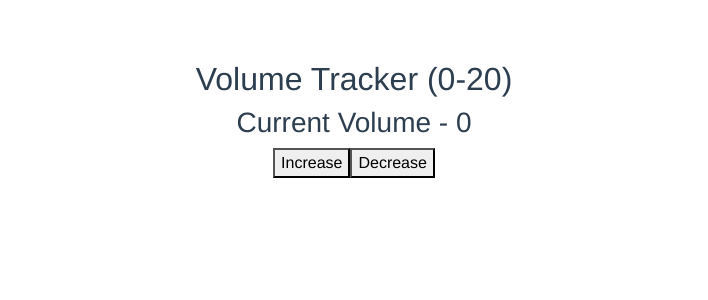
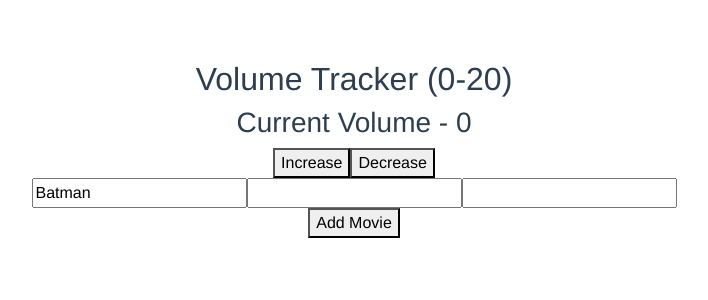
Before and after one commit to divyeshz/codevolution-vue, a Vue app: page / in a window 1280 px wide. Shown: the top 300 px of the page, without its empty margins (286-994 px from the left). Built offline with nearby package versions, Linux system fonts and the light colour scheme.

Commit message:
Immediate and Deep Watchers

```diff
--- a/src/App.vue
+++ b/src/App.vue
@@ -4,6 +4,14 @@
   <div>
     <button @click="volume += 2">Increase</button>
     <button @click="volume -= 2">Decrease</button>
+  </div>
+
+  <input type="text" v-model="movie" name="" id="">
+  <input type="text" v-model="movieInfo.title" name="" id="">
+  <input type="text" v-model="movieInfo.actor" name="" id="">
+
+  <div>
+    <button @click="movieList = movieList.concat(['Wonder Women'])">Add Movie</button>
   </div>
 </template>
 
@@ -12,7 +20,15 @@ export default {
   name: 'App',
   data() {
     return {
-      volume: 0
+      volume: 0,
+      movie: 'Batman',
+      movieInfo: {
+        title: '',
+        actor: ''
+      },
+      movieList: [
+        'Batman', 'Superman'
+      ]
     }
   },
   methods: {
@@ -24,6 +40,24 @@ export default {
       if (newValue > oldValue && newValue === 16) {
         alert('damage');
       }
+    },
+    movie: {
+      handler(newValue) {
+        console.log(`Call Api with movie name = ${newValue}  `);
+      },
+      immediate: true,
+    },
+    movieInfo: {
+      handler(newValue) {
+        console.log(`Call Api with movie title = ${newValue.title} and actor = ${newValue.actor}`);
+      },
+      deep: true,
+    },
+    movieList: {
+      handler(newValue) {
+        console.log(`Updated list ${newValue}`);
+      },
+      // deep: true,
     }
   },
 }
```
